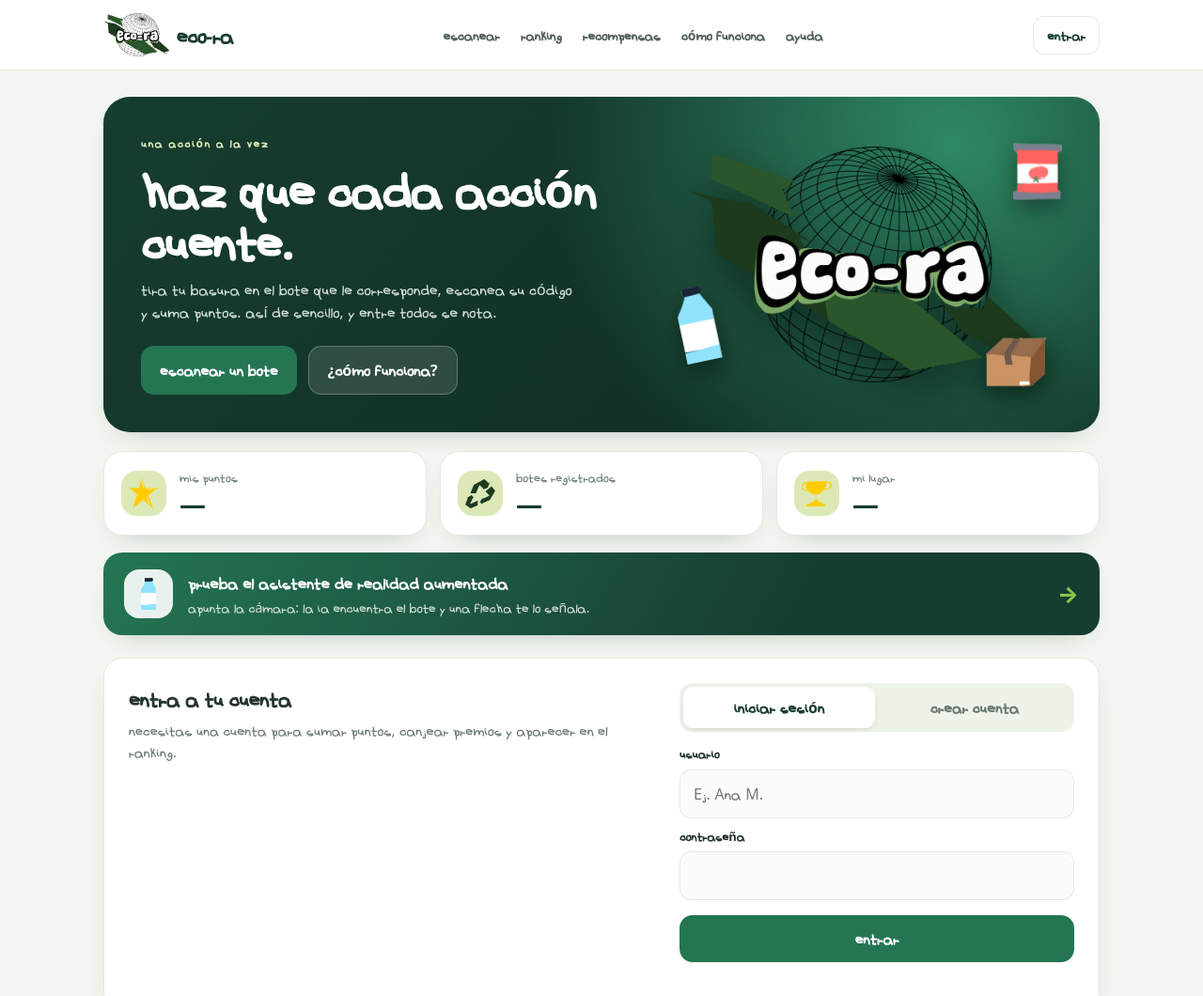
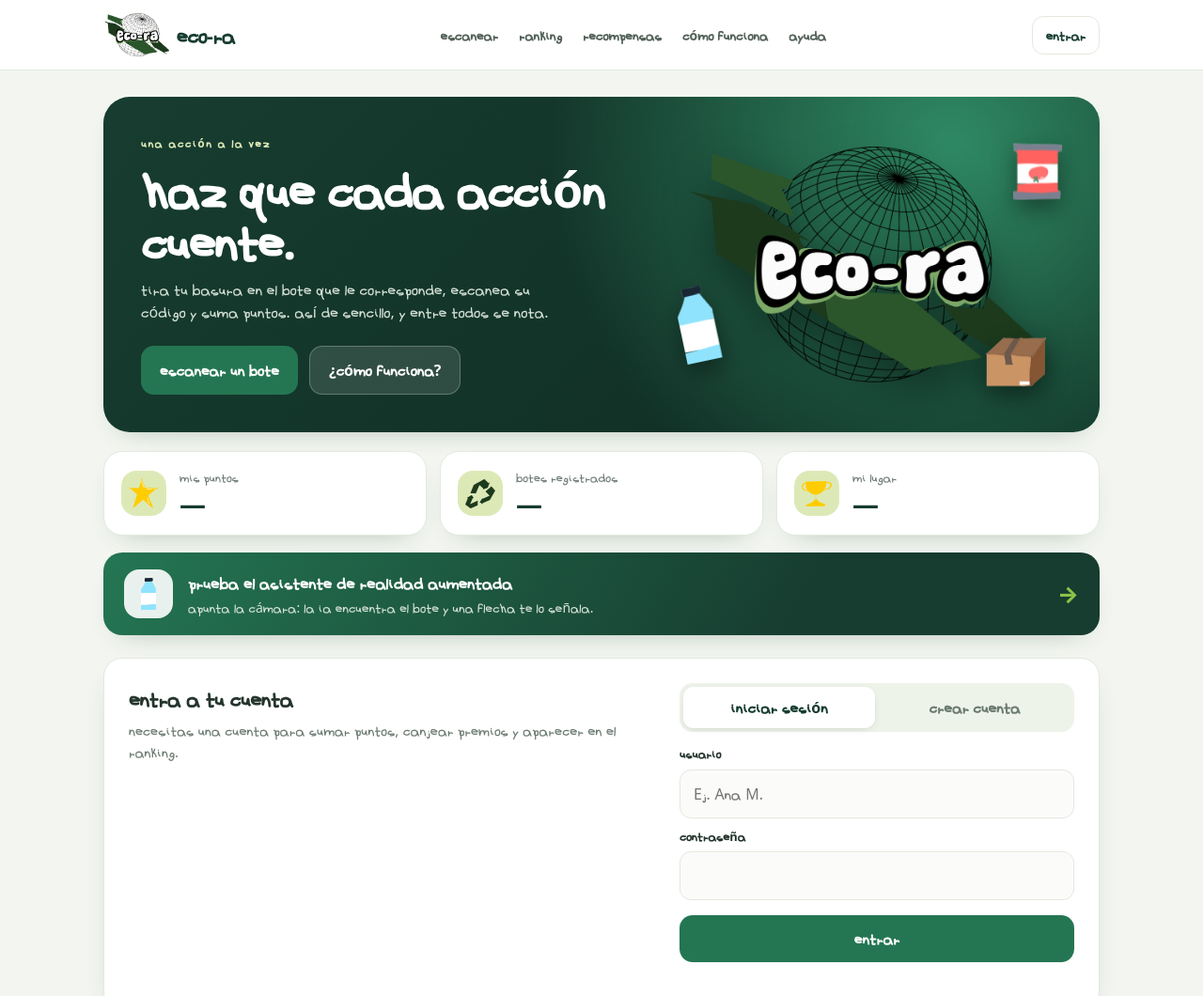
Before and after one commit to ecora-116/ecora.02, a plain HTML site: page docs/index.html in a window 1280 px wide. Shown: the top 1060 px of the page at 94% size. Drawn offline with Linux system fonts and the light colour scheme; no server answers.

Commit message:
Abrir la c y separar la i y la r en MiLetra
Co-Authored-By: Claude Opus 5.5 <noreply@anthropic.com>
Claude-Session: https://claude.ai/code/session_019UNfCfotS2eAU4bS2ZW4kE

```diff
--- a/docs/styles.css
+++ b/docs/styles.css
@@ -1,6 +1,6 @@
 @font-face {
   font-family: "MiLetra";
-  src: url("fonts/MiLetra.ttf") format("truetype");
+  src: url("fonts/MiLetra.ttf?v=2") format("truetype");
   font-display: swap;
 }
 
```
Also changed, not shown: docs/ra.html (+1 -1 lines), docs/fonts/MiLetra.ttf.
